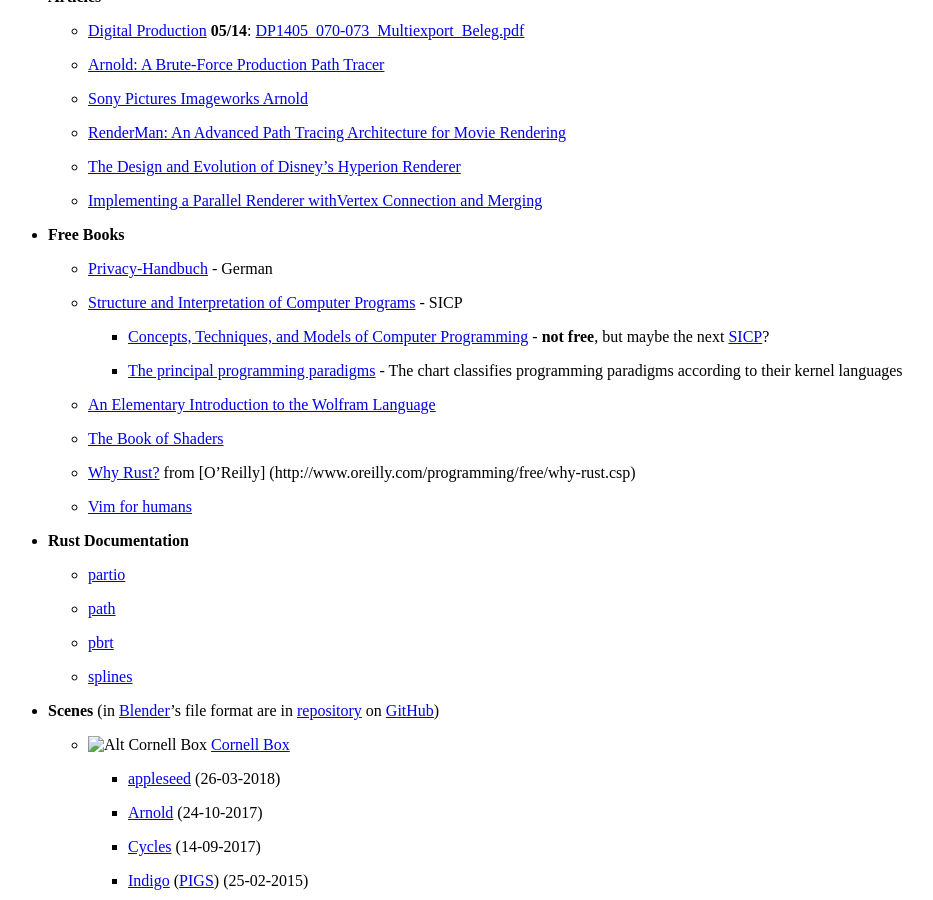
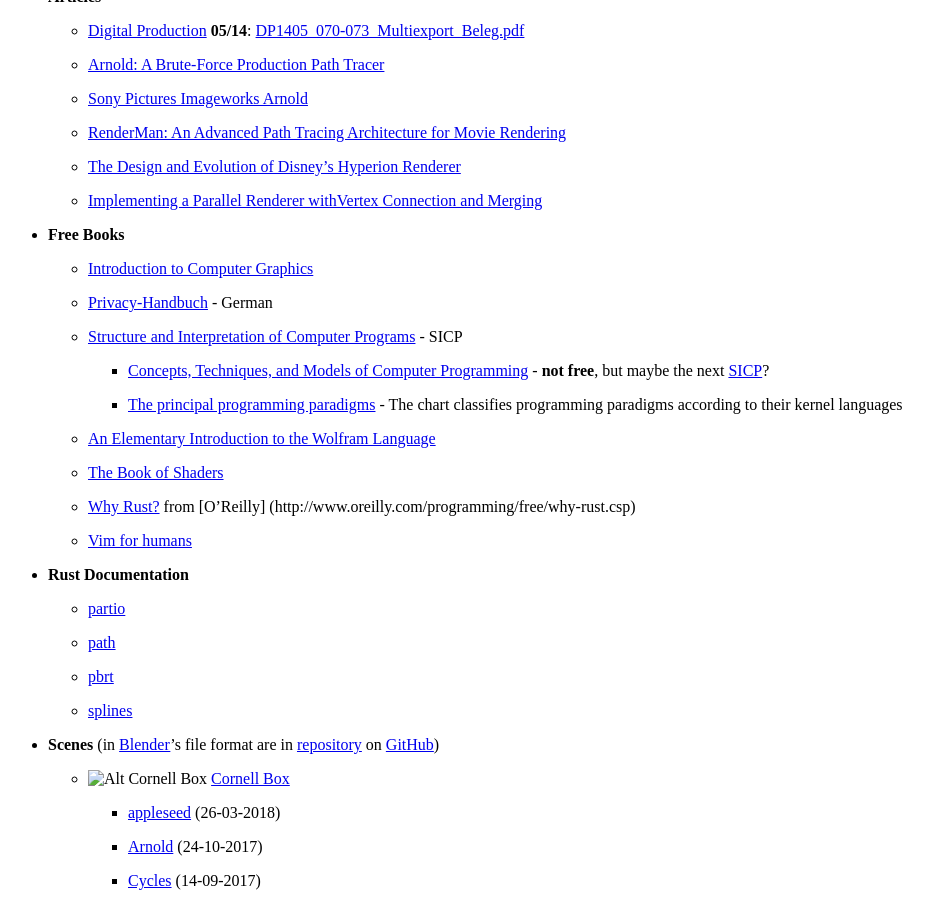
Before and after one commit to wahn/jan_walter_org, a Jekyll site: the page built from download/index.md, in a window 1280 px wide and 900 px high, scrolled down 397 px. Shown: the whole window, without its empty margins (0-933 px from the left). Built offline with Jekyll 4.4.1, drawn with Linux system fonts in a browser that asks for light colours; Markdown is read by kramdown in place of the engine named in the settings.

Commit message:
Add free (online) book 'Introduction to Computer Graphics'.

```diff
--- a/download/index.md
+++ b/download/index.md
@@ -39,6 +39,8 @@
       Merging](https://www.janwalter.org/Publications/grittmann-2016-bt.pdf)
 
 * __Free Books__
+
+    - [Introduction to Computer Graphics](http://math.hws.edu/graphicsbook)
 
     - [Privacy-Handbuch](https://www.privacy-handbuch.de/download/privacy-handbuch.pdf) - German
 
```
